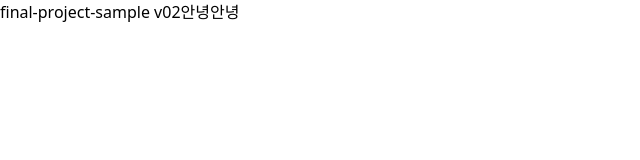
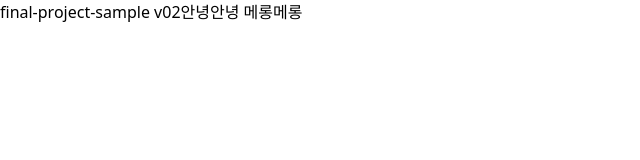
Before and after one commit to KYDDD/Final-12-WhySIBI, a Next.js app: page / in a window 1280 px wide. Shown: the top 160 px of the page, without its empty margins (0-640 px from the left). Built offline with nearby package versions, Linux system fonts and the light colour scheme.

Commit message:
🚀 test: 배포 테스트

```diff
--- a/src/app/page.tsx
+++ b/src/app/page.tsx
@@ -1,3 +1,3 @@
 export default function Home() {
-  return <h1>final-project-sample v02안녕안녕</h1>;
+  return <h1>final-project-sample v02안녕안녕 메롱메롱</h1>;
 }
```
